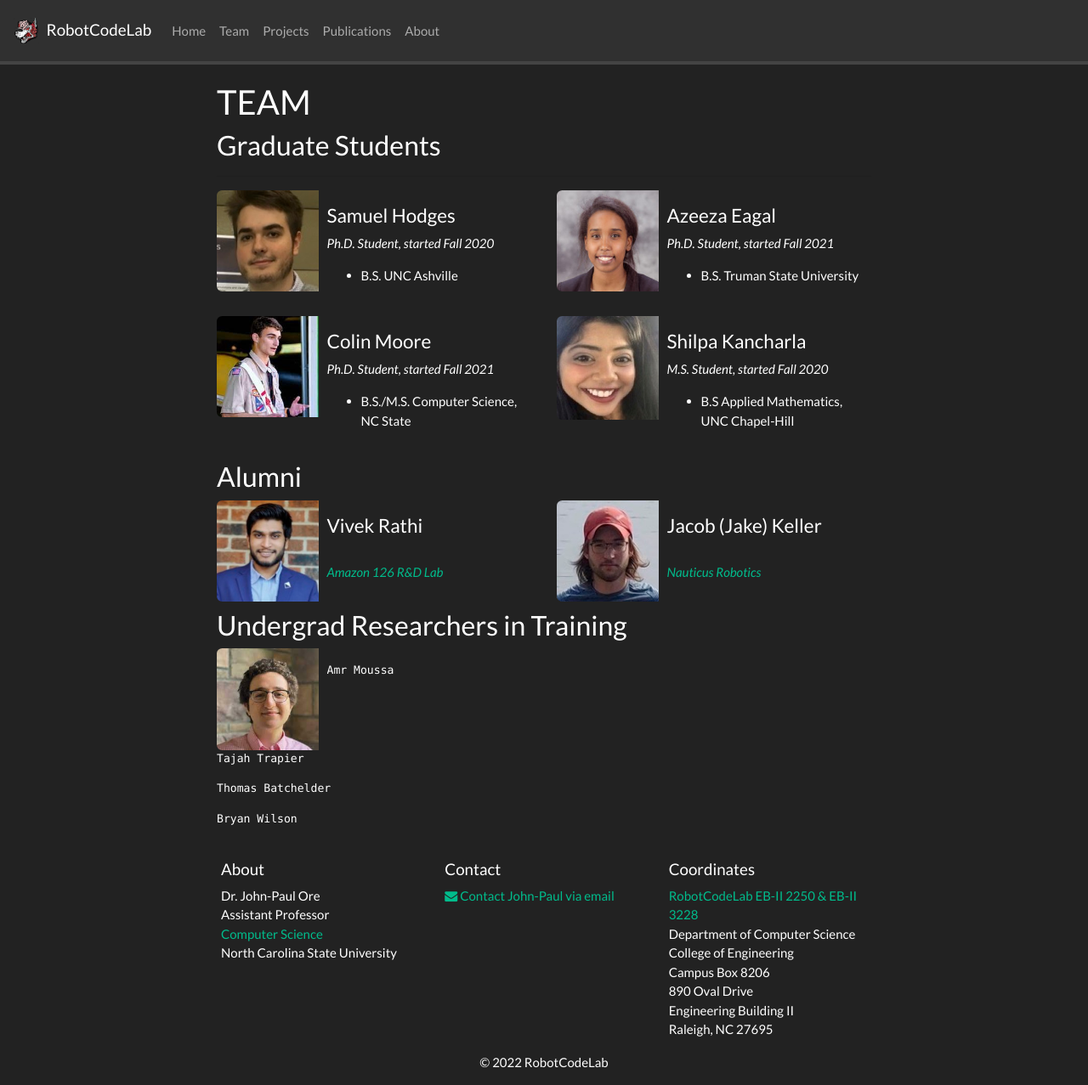
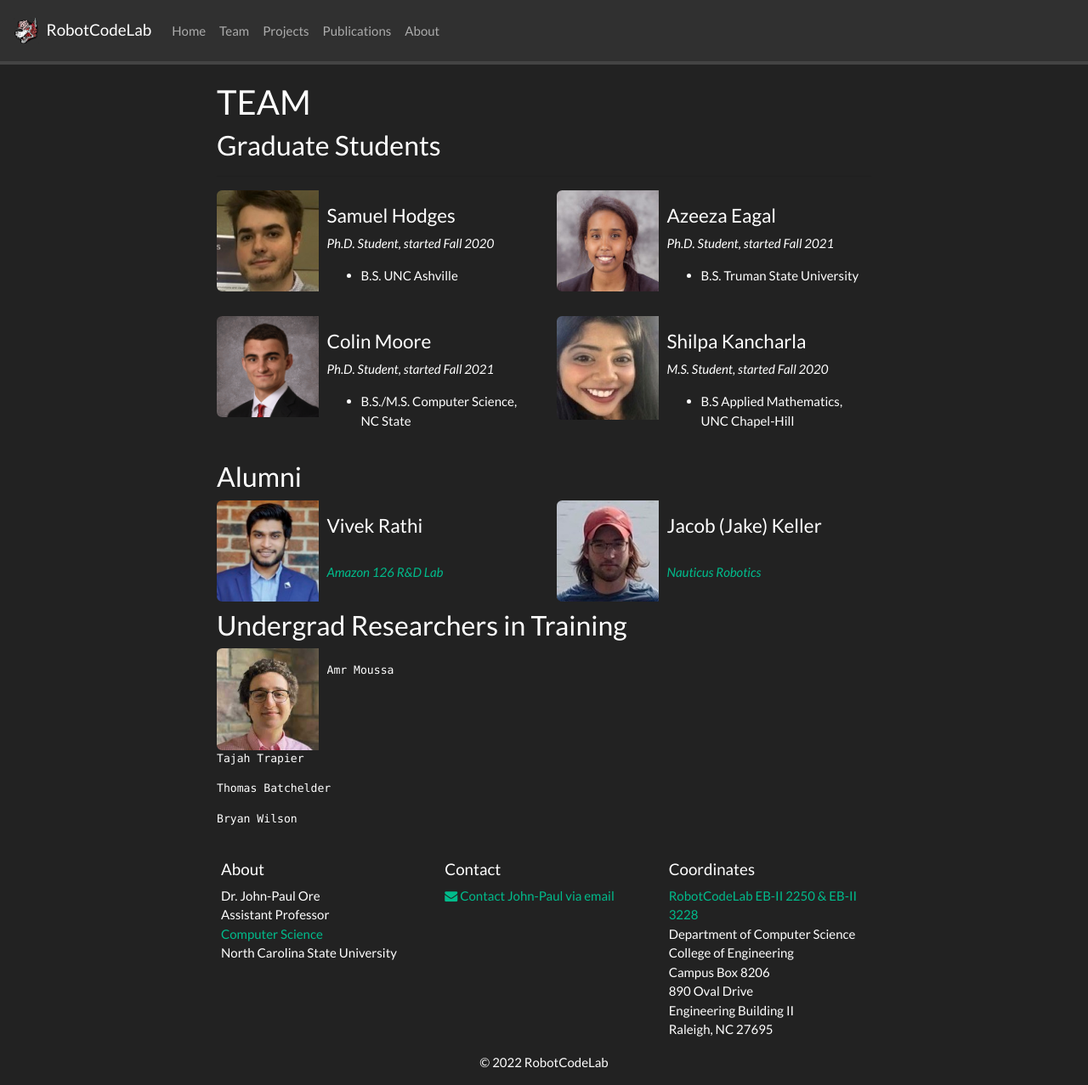
Before and after one commit to RobotCodeLab/website, a Jekyll site: the page built from _pages/team.md, in a window 1280 px wide and 1277 px high. Shown: the whole window at 85% size. Built offline with Jekyll 4.4.1, drawn with Linux system fonts in a browser that asks for light colours; nearby versions of some CDN libraries; a style sheet for code colours, icons or effects is not loaded.

Commit message:
Update profile picture for Colin

```diff
--- a/_data/team_members.yml
+++ b/_data/team_members.yml
@@ -17,7 +17,7 @@
   education4:
 
 - name: Colin Moore
-  photo: colin.jpg
+  photo: colin.png
   info: Ph.D. Student, started Fall 2021
   number_educ: 1
   education1: B.S./M.S. Computer Science, NC State
```
Also changed, not shown: images/teampic/colin.jpg (deleted), images/teampic/colin.png (added).
